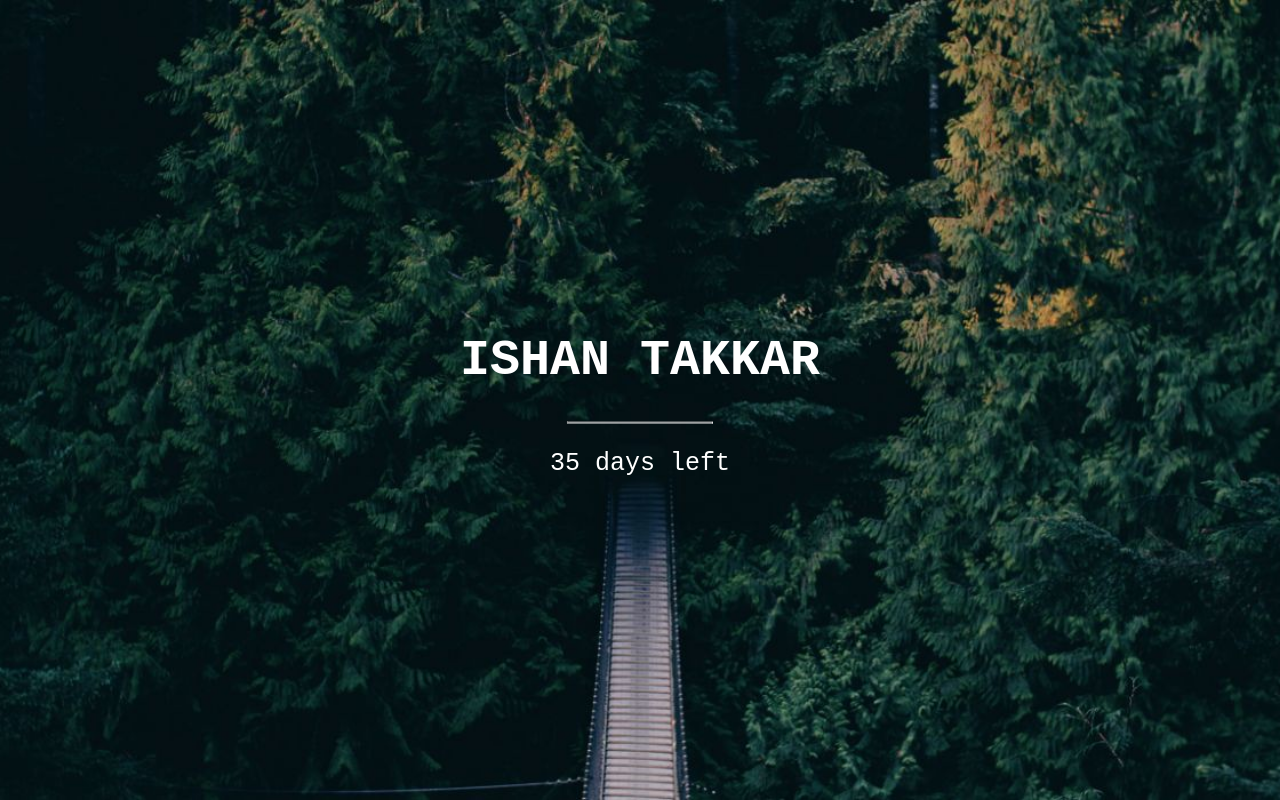
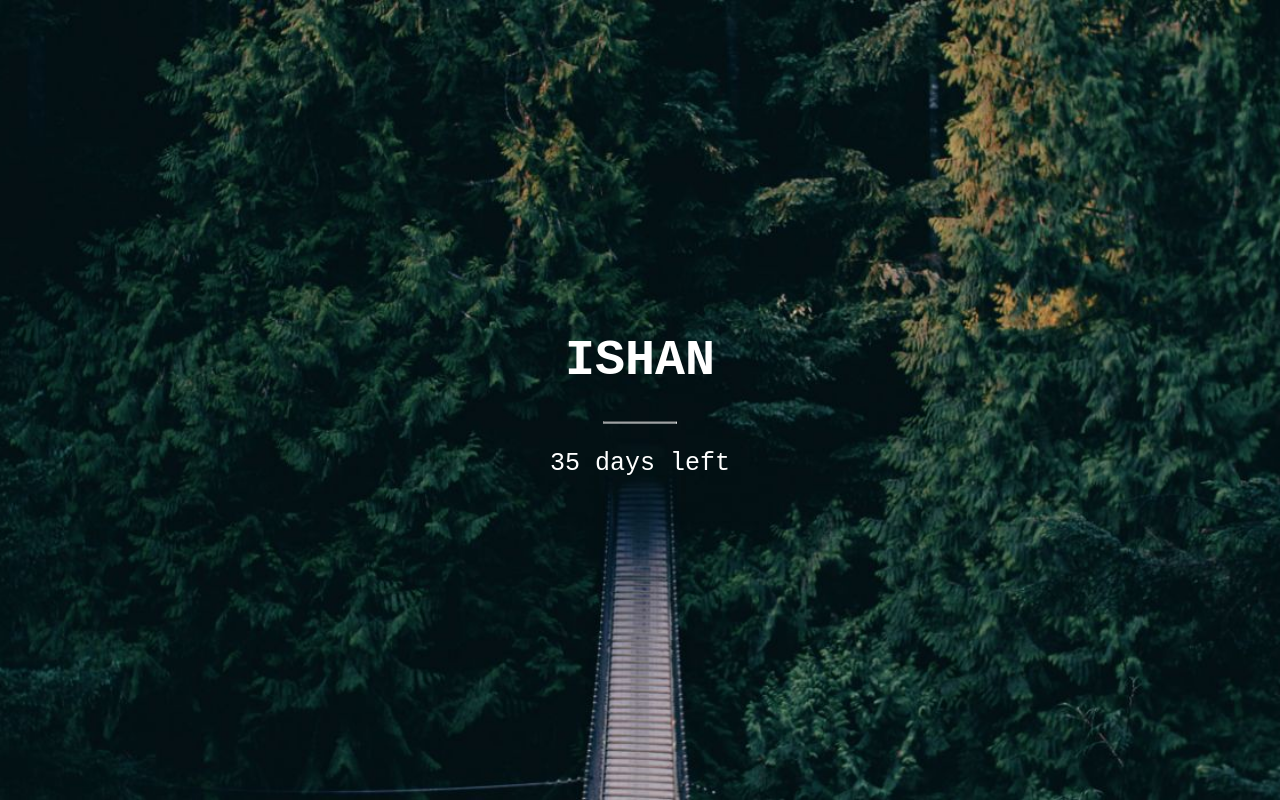
Before and after one commit to kdmn420/comming-soon, a plain HTML site: page index.html in a window 1280 px wide. Drawn offline with Linux system fonts and the light colour scheme.

Commit message:
Update index.html

```diff
--- a/index.html
+++ b/index.html
@@ -46,7 +46,7 @@ hr {
 
 <div class="bgimg">
   <div class="middle">
-    <h1>ISHAN TAKKAR</h1>
+    <h1>ISHAN</h1>
     <hr>
     <p>35 days left</p>
   </div>
```
